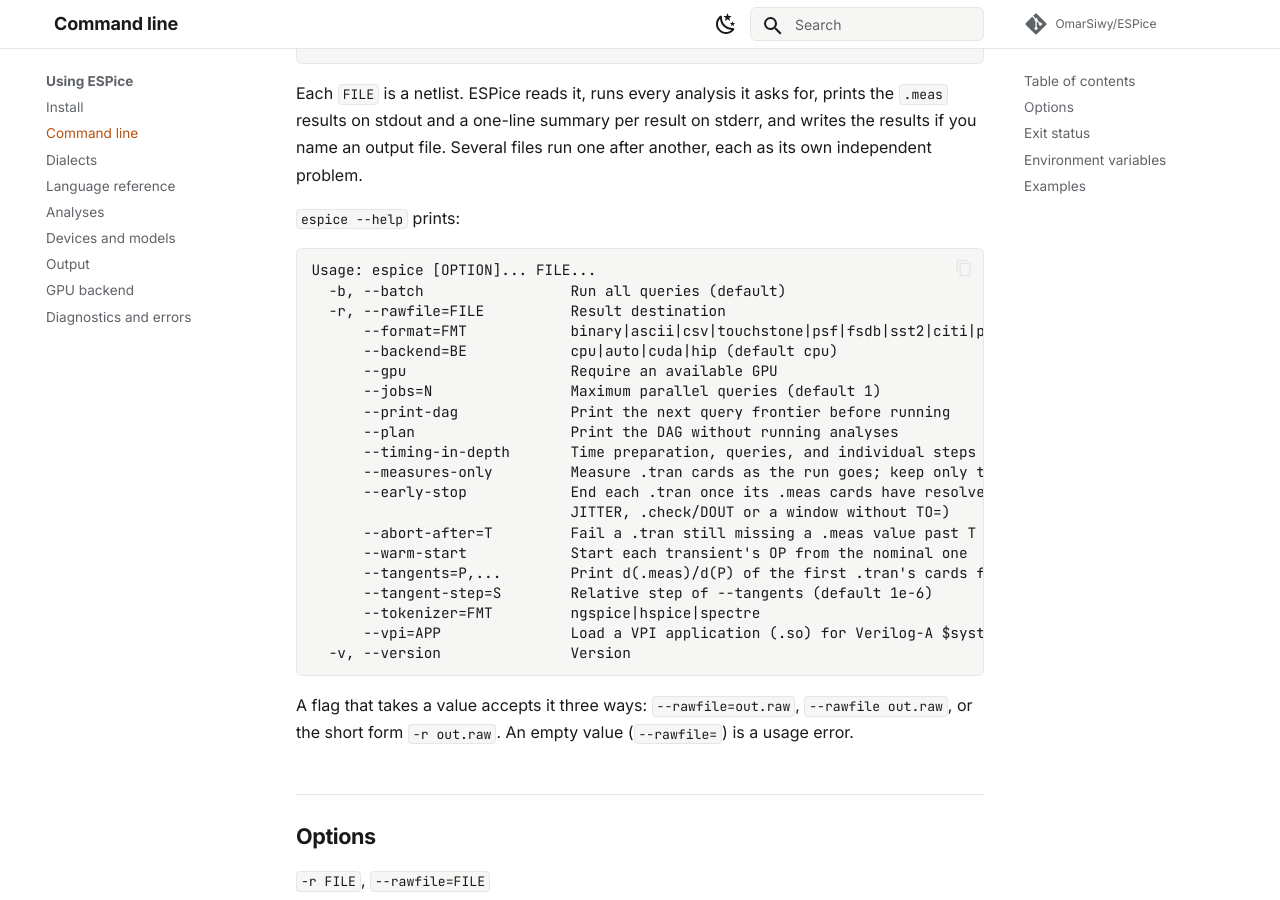
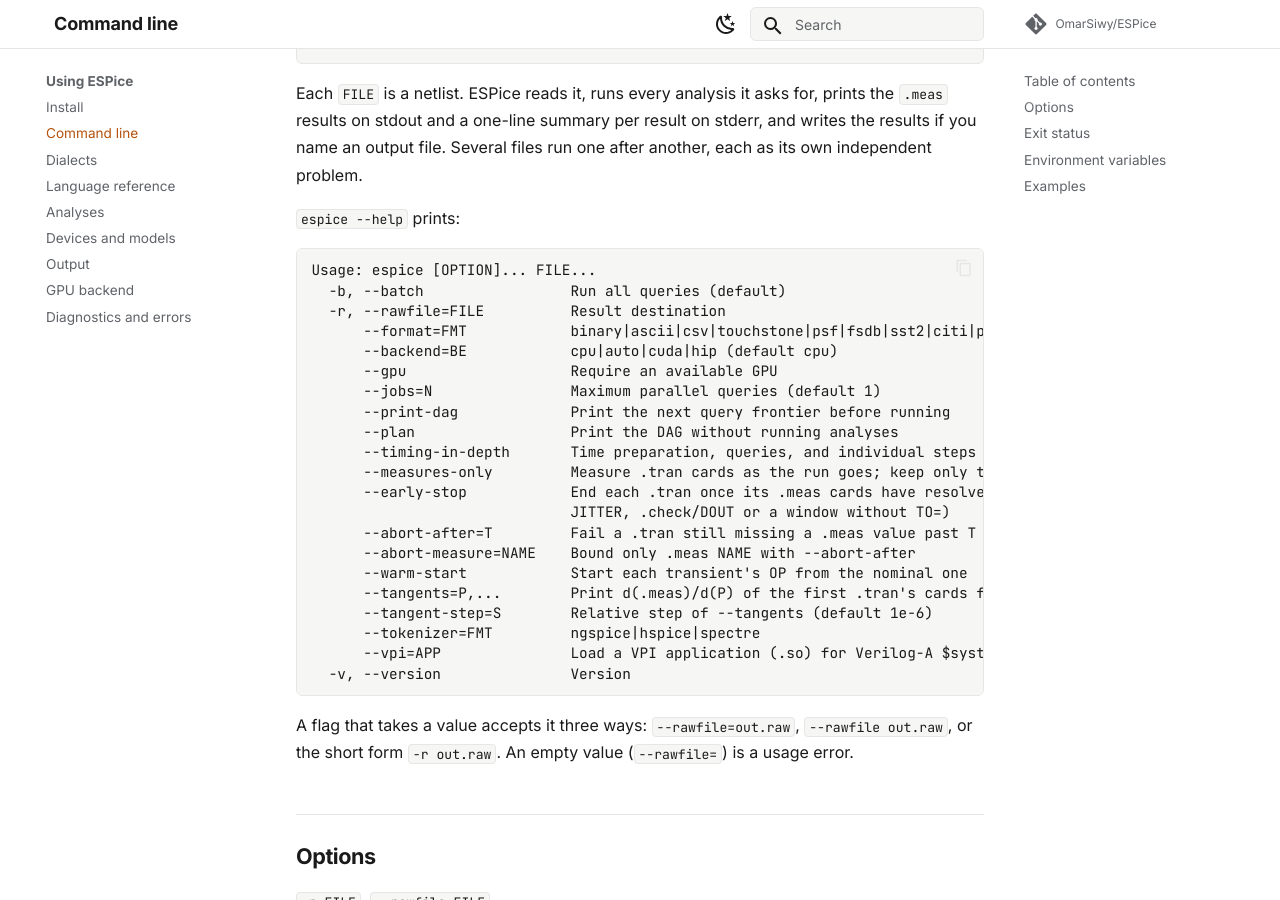
Before and after one commit to OmarSiwy/ESPice, an MkDocs documentation site: the page built from docs/using/cli.md, in a window 1280 px wide and 900 px high, scrolled down 193 px. Built offline with MkDocs 1.6.1 and Material for MkDocs 9.7.7, drawn with Linux system fonts in a browser that asks for light colours; comment, search, counter and statistics services are not loaded; some of the changed text lies outside the part shown.

Commit message:
points options: MATCHA's espice_points_options layout (size_t struct_size, abort_measure, abort_after NaN = off and 0 a bound, u8 flags; 40 bytes) plus tangent_step at 40; abort_measure bounds one card; --abort-measure

```diff
--- a/docs/using/cli.md
+++ b/docs/using/cli.md
@@ -26,6 +26,7 @@
       --early-stop            End each .tran once its .meas cards have resolved (never with LAST, _CONT,
                               JITTER, .check/DOUT or a window without TO=)
       --abort-after=T         Fail a .tran still missing a .meas value past T seconds
+      --abort-measure=NAME    Bound only .meas NAME with --abort-after
       --warm-start            Start each transient's OP from the nominal one
       --tangents=P,...        Print d(.meas)/d(P) of the first .tran's cards for these .params
       --tangent-step=S        Relative step of --tangents (default 1e-6)
@@ -160,9 +161,14 @@
   cards still work. The `.meas` values equal a full run's.
 
 `--abort-after=T`
-: Fail a transient that passes time `T` (seconds, positive) with any
+: Fail a transient that passes time `T` (seconds, 0 or more) with any
   `.tran` card still unresolved. Its `.meas` values print as NaN; the
   other points are unaffected.
+
+`--abort-measure=NAME`
+: With `--abort-after`, only `.meas` card `NAME` counts: the transient
+  fails past `T` only while that card is unresolved. A name no card has is
+  an error.
 
 `--tangents=P,...`, `--tangent-step=S`
 : Make the `.param` names `P` live and integrate, beside the deck's first
```
Also changed, not shown: 8 other files.
